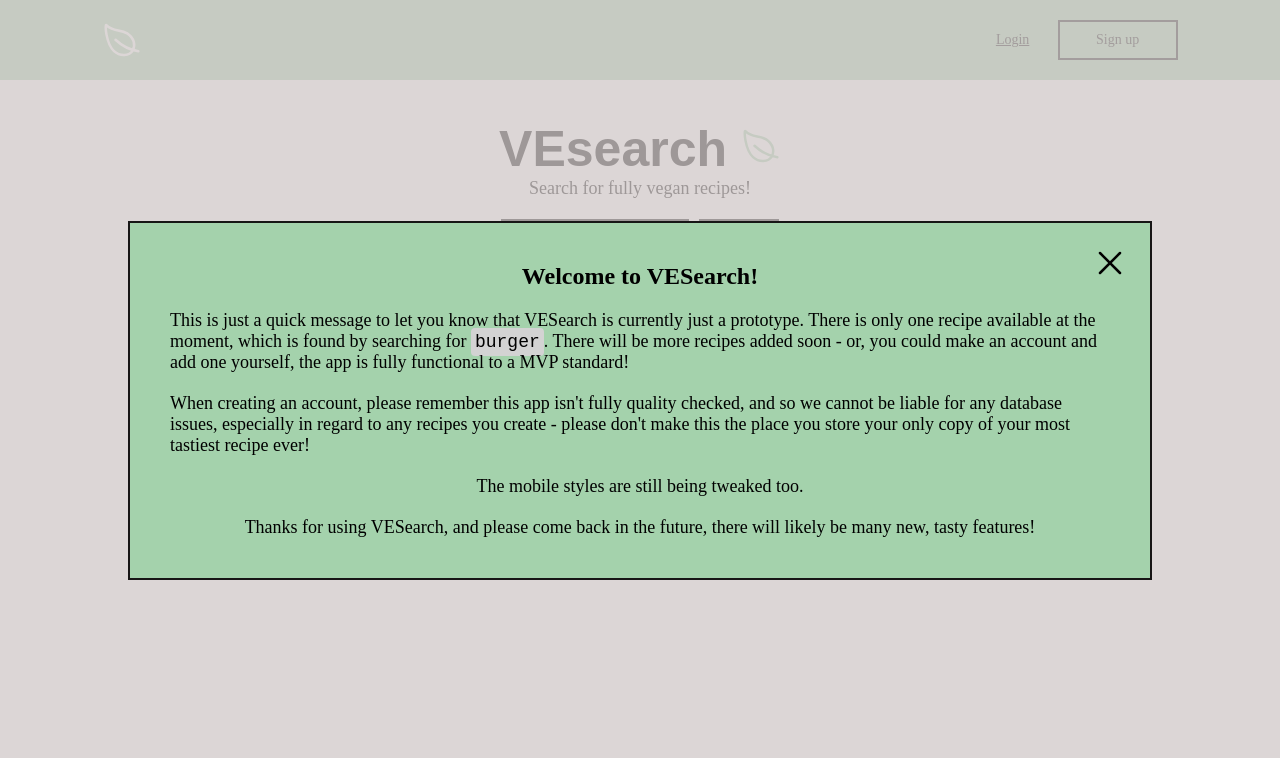
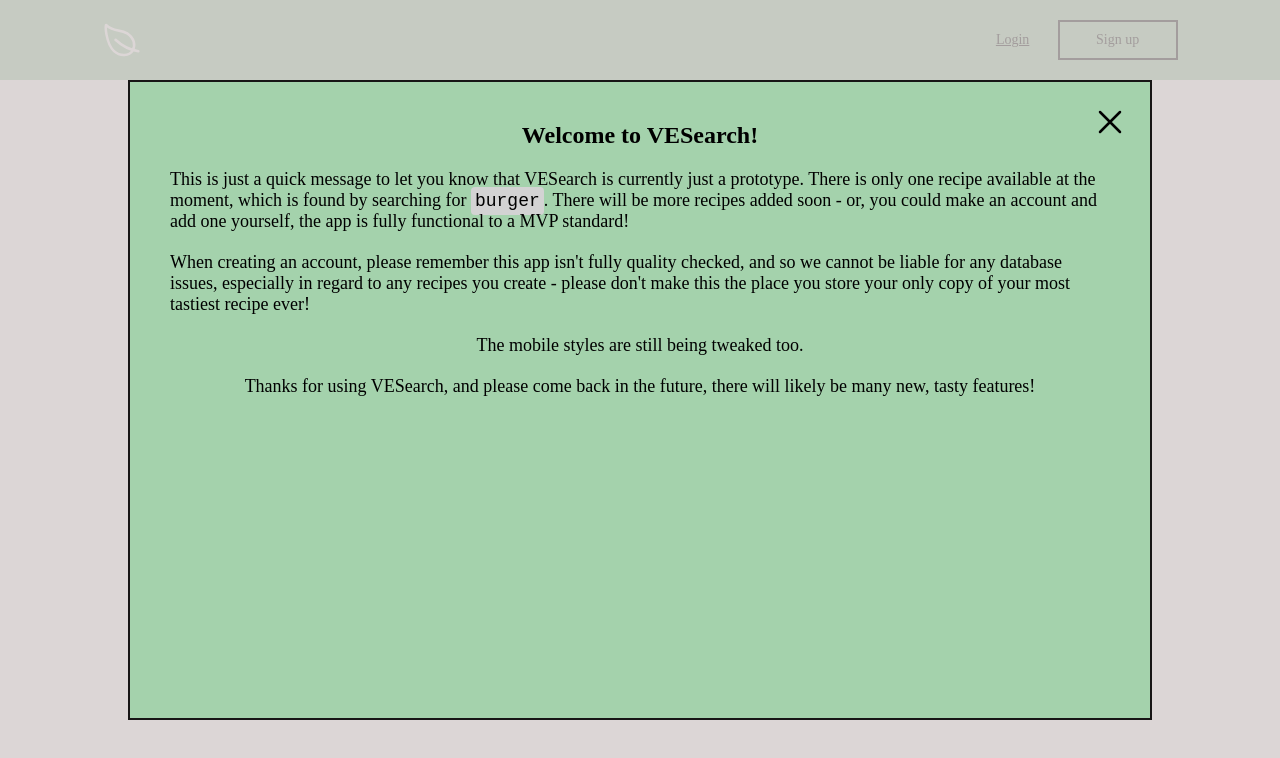
Before and after one commit to jahjam/ve-search-react, a React (Create React App) app: page /search in a window 1280 px wide. Shown: the top 758 px of the page. Built offline with nearby package versions, Linux system fonts and the light colour scheme; no server answers; a web font is replaced by a local one.

Commit message:
added styles

```diff
--- a/src/styles.js
+++ b/src/styles.js
@@ -50,7 +50,7 @@ export const Modal = styled(motion.div)`
 `;
 
 export const InnerModal = styled(motion.div)`
-  height: auto;
+  height: 80%;
   width: 80%;
 
   border: var(--main-border);
@@ -60,6 +60,7 @@ export const InnerModal = styled(motion.div)`
   position: relative;
 
   padding: 4rem;
+  overflow-x: scroll;
 
   ${FlexColumn()}
   justify-content: flex-start;
```
